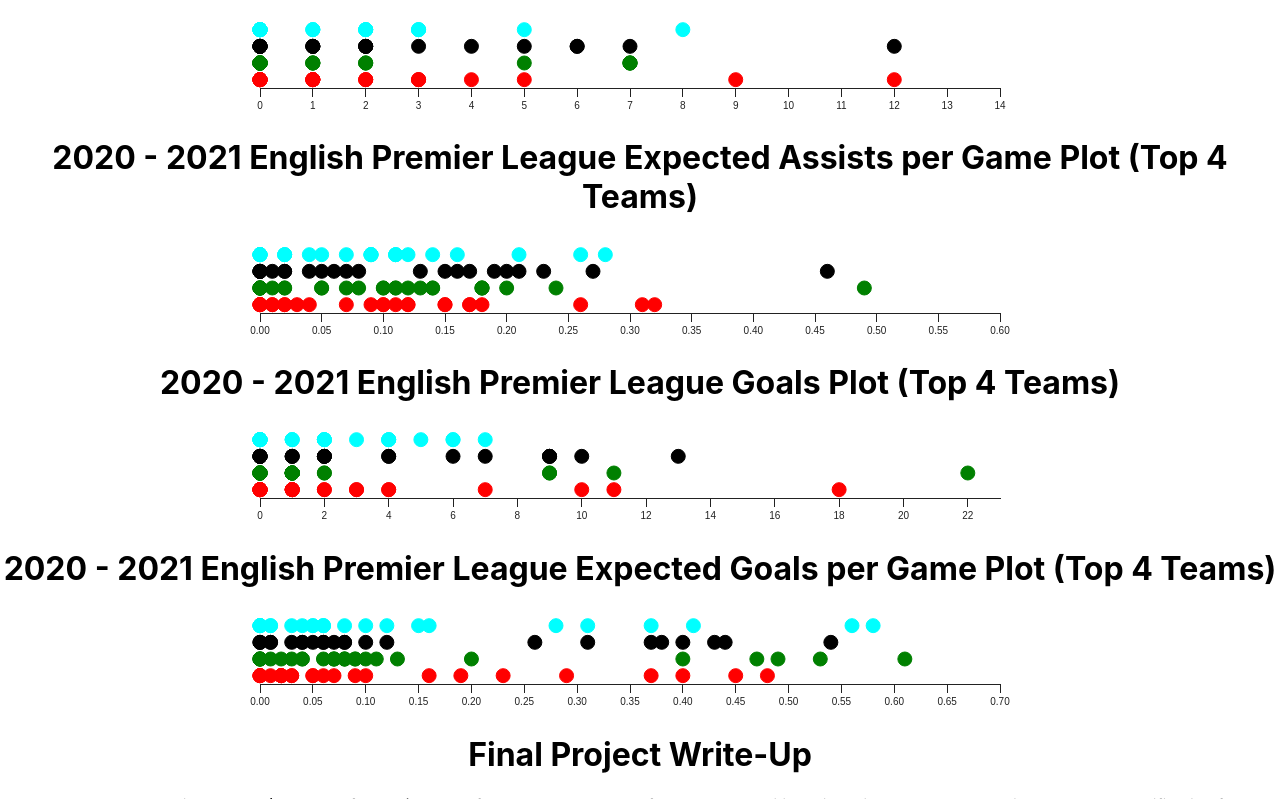
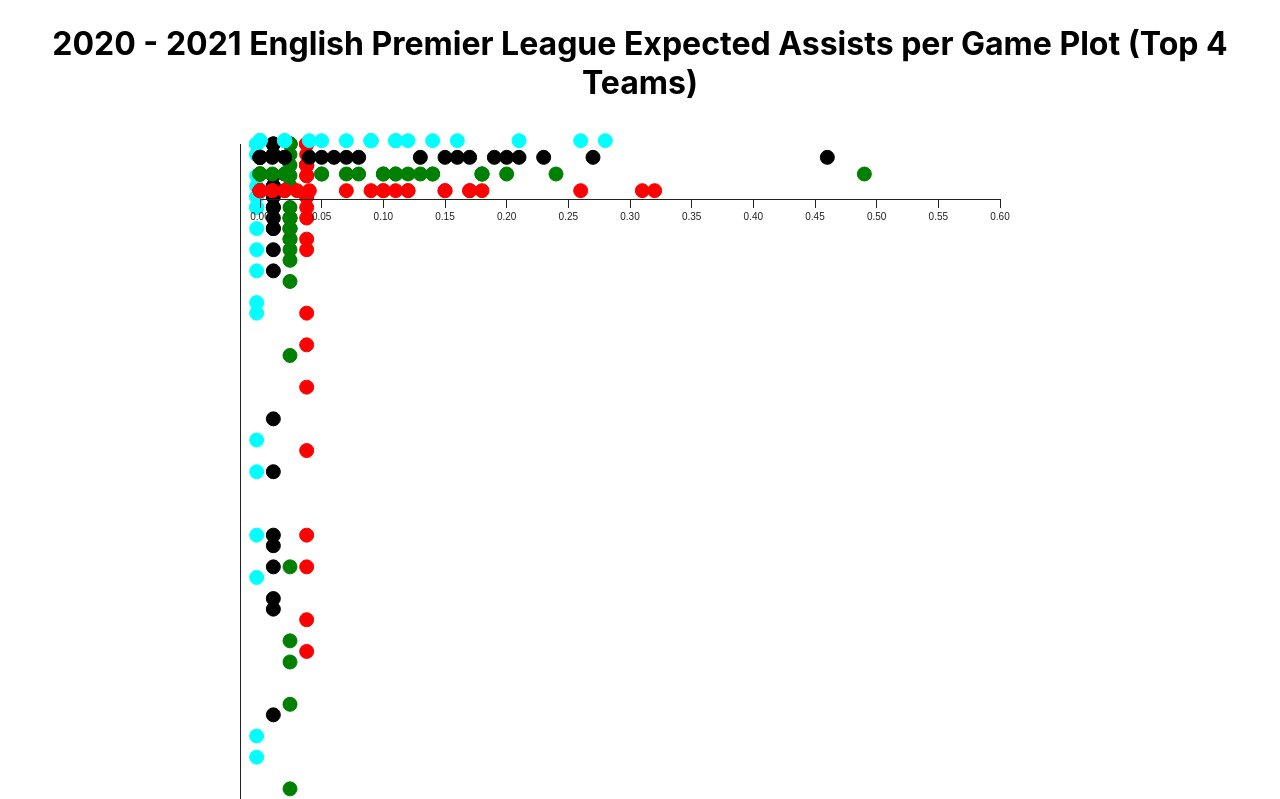
Before and after one commit to pareepipatkul/info474, a React (Vite) app: page / in a window 1280 px wide. Shown: the part 961-1760 px from the top of the page. Built offline with nearby package versions, Linux system fonts and the light colour scheme.

Commit message:
added 2d scatter of assists and xA

```diff
--- a/src/App.jsx
+++ b/src/App.jsx
@@ -124,18 +124,74 @@
   const pGoalsBinGenerator = d3.bin().value((d) => parseInt(d.Goals))
   const pPassesBinGenerator = d3.bin().value((d) => parseInt(d.Passes_Attempted));
 
+  // 2D Scatter
+  // set the dimensions and margins of the graph
+  var margin = {top: 10, right: 30, bottom: 30, left: 60},
+      width = 460 - margin.left - margin.right,
+      height = 400 - margin.top - margin.bottom;
+
+  // append the svg object to the body of the page
+  var svg = d3.select("#my_dataviz")
+    .append("svg")
+      .attr("width", width + margin.left + margin.right)
+      .attr("height", height + margin.top + margin.bottom)
+    .append("g")
+      .attr("transform",
+            "translate(" + margin.left + "," + margin.top + ")");
+
+  // Add X axis
+  var x = d3.scaleLinear()
+    .domain([0, maxAssists])
+    .range([ 0, width ]);
+  svg.append("g")
+    .attr("transform", "translate(0," + height + ")")
+    .call(d3.axisBottom(x));
+
+  // Add Y axis
+  var y = d3.scaleLinear()
+    .domain([0, maxXA])
+    .range([ height, 0]);
+  svg.append("g")
+    .call(d3.axisLeft(y));
+  svg.append('g')
+    .selectAll("dot")
+    .data(premierLeague)
+    .enter()
+    .append("circle")
+      .attr("cx", function (d) { return x(d.Assists); } )
+      .attr("cy", function (d) { return y(d.xA); } )
+      .attr("r", 3)
+      .style("fill", "#69b3a2")
+  // //Read the data
+  // d3.csv("https://raw.githubusercontent.com/holtzy/data_to_viz/master/Example_dataset/2_TwoNum.csv", function(data) {
+
+
+
+  //   // Add dots
+  //   svg.append('g')
+  //     .selectAll("dot")
+  //     .data(data)
+  //     .enter()
+  //     .append("circle")
+  //       .attr("cx", function (d) { return x(d.GrLivArea); } )
+  //       .attr("cy", function (d) { return y(d.SalePrice); } )
+  //       .attr("r", 1.5)
+  //       .style("fill", "#69b3a2")
+
+  // })
+
   // select the svg area
-  var svg = d3.select("#my_dataviz");
+  // var svg = d3.select("#my_dataviz");
 
-  // Handmade legend
-  svg.append("circle").attr("cx",20).attr("cy",30).attr("r", 6).style("fill", "rgba(0,255,255)");
-  svg.append("circle").attr("cx",20).attr("cy",60).attr("r", 6).style("fill", "rgba(0,0,0)");
-  svg.append("circle").attr("cx",20).attr("cy",90).attr("r", 6).style("fill", "rgba(0,128,0)");
-  svg.append("circle").attr("cx",20).attr("cy",120).attr("r", 6).style("fill", "rgba(255,0,0)");
-  svg.append("text").attr("x", 40).attr("y", 30).text("Chelsea").style("font-size", "15px").attr("alignment-baseline","center");
-  svg.append("text").attr("x", 40).attr("y", 60).text("Manchester City").style("font-size", "15px").attr("alignment-baseline","center");
-  svg.append("text").attr("x", 40).attr("y", 90).text("Liverpool").style("font-size", "15px").attr("alignment-baseline","center");
-  svg.append("text").attr("x", 40).attr("y", 120).text("Manchester United").style("font-size", "15px").attr("alignment-baseline","center");
+  // // Handmade legend
+  // svg.append("circle").attr("cx",20).attr("cy",30).attr("r", 6).style("fill", "rgba(0,255,255)");
+  // svg.append("circle").attr("cx",20).attr("cy",60).attr("r", 6).style("fill", "rgba(0,0,0)");
+  // svg.append("circle").attr("cx",20).attr("cy",90).attr("r", 6).style("fill", "rgba(0,128,0)");
+  // svg.append("circle").attr("cx",20).attr("cy",120).attr("r", 6).style("fill", "rgba(255,0,0)");
+  // svg.append("text").attr("x", 40).attr("y", 30).text("Chelsea").style("font-size", "15px").attr("alignment-baseline","center");
+  // svg.append("text").attr("x", 40).attr("y", 60).text("Manchester City").style("font-size", "15px").attr("alignment-baseline","center");
+  // svg.append("text").attr("x", 40).attr("y", 90).text("Liverpool").style("font-size", "15px").attr("alignment-baseline","center");
+  // svg.append("text").attr("x", 40).attr("y", 120).text("Manchester United").style("font-size", "15px").attr("alignment-baseline","center");
 
   const goalsBins = pGoalsBinGenerator(premierLeague);
   const passesAttemptedBins = pPassesBinGenerator(premierLeague);
@@ -191,8 +247,11 @@
     <div className="App">
       <h1> 2020 - 2021 English Premier League Interactive Passes Attempted Plot (Top 4 Teams) </h1>
 
+
+      <div id="my_dataviz"></div>
+
       <div>
-        <svg id="my_dataviz" height={130} width={200}></svg>
+        {/*<svg id="my_dataviz" height={130} width={200}></svg>*/}
         <label style={{"margin-right": 15}}>
           <input
             type="checkbox"
@@ -484,7 +543,79 @@
 
       <h1> 2020 - 2021 English Premier League Expected Assists per Game Plot (Top 4 Teams) </h1>
 
-      <svg width={premierLeagueChartWidth} height={premierLeagueChartHeight} style={{border: "none"}}>
+      <svg width={800} height={800} style={{border: "none"}}>
+
+        {chelseaData.map((player, i) => {
+          return (
+            <circle
+              key={i}
+              cy={premierLeagueXGScale(parseFloat(player.xG))}
+              cx={premierLeagueChartHeight / 6}
+              r={7}
+              style={
+                chelsea === true
+                  ? { fill: "rgba(0,255,255)", stroke: "rgba(0,255,255)" }
+                  : { fill: "none", stroke: "rgba(0,0,0,.0)" }
+              }
+            ></circle>
+          );
+        }
+        )}
+        {manCityData.map((player, i) => {
+          return (
+            <circle
+              key={i}
+              cy={premierLeagueXGScale(parseFloat(player.xG))}
+              cx={premierLeagueChartHeight / 3}
+              r={7}
+              style={
+                manCity === true
+                  ? { fill: "rgba(0,0,0)", stroke: "rgba(0,0,0)" }
+                  : { fill: "none", stroke: "rgba(0,0,0,.0)" }
+              }
+            ></circle>
+          );
+        }
+        )}
+        {liverpoolData.map((player, i) => {
+          return (
+            <circle
+              key={i}
+              cy={premierLeagueXGScale(parseFloat(player.xG))}
+              cx={premierLeagueChartHeight / 2}
+              r={7}
+              style={
+                liverpool === true
+                  ? { fill: "rgba(0,128,0)", stroke: "rgba(0,128,0)" }
+                  : { fill: "none", stroke: "rgba(0,0,0,.0)" }
+              }
+            ></circle>
+          );
+        }
+        )}
+        {manUtdData.map((player, i) => {
+          return (
+            <circle
+              key={i}
+              cy={premierLeagueXGScale(parseFloat(player.xG))}
+              cx={premierLeagueChartHeight / 1.5}
+              r={7}
+              style={
+                manUtd === true
+                  ? { fill: "rgba(255,0,0)", stroke: "rgba(255,0,0)" }
+                  : { fill: "none", stroke: "rgba(0,0,0,.0)" }
+              }
+            ></circle>
+          );
+        }
+        )}
+
+        <AxisLeft
+          strokeWidth={1}
+          right={premierLeagueChartHeight - premierLeagueMargin - premierLeagueAxisTextPadding}
+          scale={premierLeagueXGScale}
+          numTicks={10}
+        />
         {chelseaData.map((player, i) => {
           return (
             <circle
@@ -636,13 +767,13 @@
 
       <h1> 2020 - 2021 English Premier League Expected Goals per Game Plot (Top 4 Teams) </h1>
 
-      <svg width={premierLeagueChartWidth} height={premierLeagueChartHeight} style={{border: "none"}}>
+      <svg height={premierLeagueChartWidth} width={premierLeagueChartHeight} style={{border: "none"}}>
         {chelseaData.map((player, i) => {
           return (
             <circle
               key={i}
-              cx={premierLeagueXGScale(parseFloat(player.xG))}
-              cy={premierLeagueChartHeight / 6}
+              cy={premierLeagueXGScale(parseFloat(player.xG))}
+              cx={premierLeagueChartHeight / 6}
               r={7}
               style={
                 chelsea === true
@@ -657,8 +788,8 @@
           return (
             <circle
               key={i}
-              cx={premierLeagueXGScale(parseFloat(player.xG))}
-              cy={premierLeagueChartHeight / 3}
+              cy={premierLeagueXGScale(parseFloat(player.xG))}
+              cx={premierLeagueChartHeight / 3}
               r={7}
               style={
                 manCity === true
@@ -673,8 +804,8 @@
           return (
             <circle
               key={i}
-              cx={premierLeagueXGScale(parseFloat(player.xG))}
-              cy={premierLeagueChartHeight / 2}
+              cy={premierLeagueXGScale(parseFloat(player.xG))}
+              cx={premierLeagueChartHeight / 2}
               r={7}
               style={
                 liverpool === true
@@ -689,8 +820,8 @@
           return (
             <circle
               key={i}
-              cx={premierLeagueXGScale(parseFloat(player.xG))}
-              cy={premierLeagueChartHeight / 1.5}
+              cy={premierLeagueXGScale(parseFloat(player.xG))}
+              cx={premierLeagueChartHeight / 1.5}
               r={7}
               style={
                 manUtd === true
@@ -702,9 +833,9 @@
         }
         )}
 
-        <AxisBottom
+        <AxisLeft
           strokeWidth={1}
-          top={premierLeagueChartHeight - premierLeagueMargin - premierLeagueAxisTextPadding}
+          right={premierLeagueChartHeight - premierLeagueMargin - premierLeagueAxisTextPadding}
           scale={premierLeagueXGScale}
           numTicks={10}
         />
```
